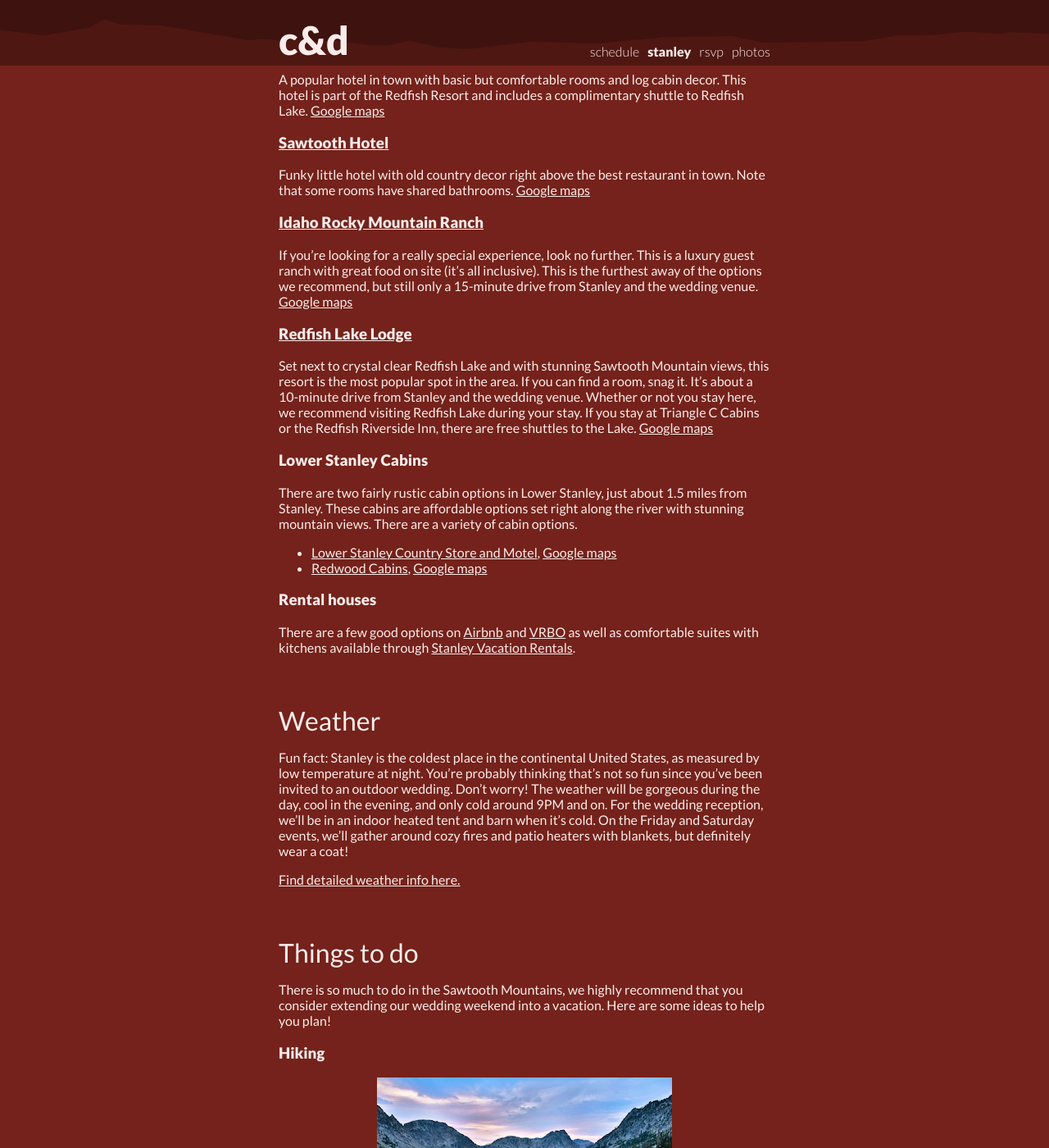
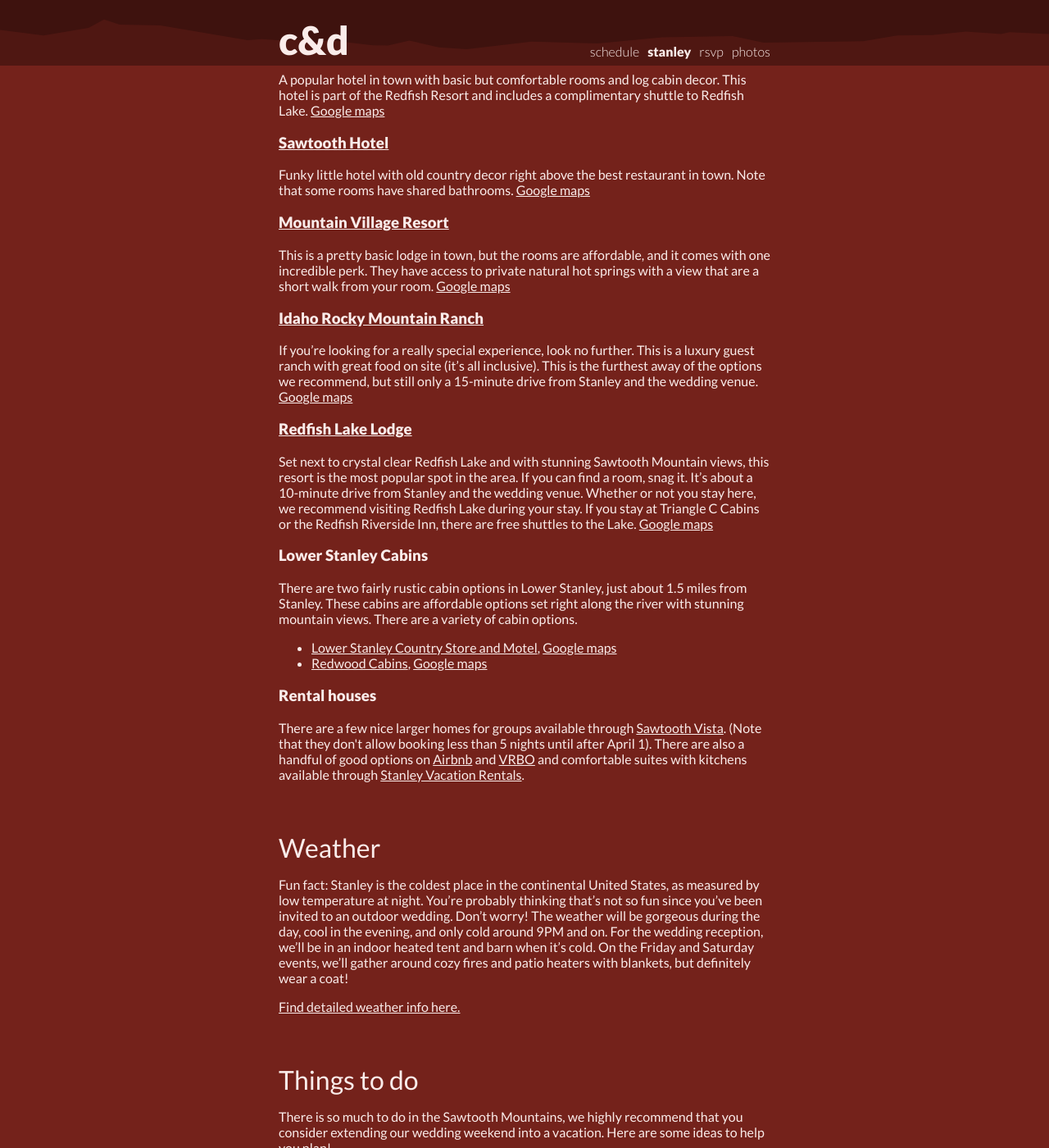
Before and after one commit to dproctor/wedding-website, a Jekyll site: the page built from stanley.md, in a window 1280 px wide and 1400 px high, scrolled down 2060 px. Shown: the whole window at 82% size. Built offline with Jekyll 4.4.1, drawn with Linux system fonts in a browser that asks for light colours.

Commit message:
Added Mountain Village Resort and Sawtooth Vista Rentals

```diff
--- a/stanley.md
+++ b/stanley.md
@@ -87,6 +87,10 @@ A popular hotel in town with basic but comfortable rooms and log cabin decor. Th
 Funky little hotel with old country decor right above the best restaurant in town. Note that some rooms have shared bathrooms.
 <a href="https://goo.gl/maps/cLRjQ67h5Ct7HS6ZA">Google maps</a>
 
+<h3><a name="mountain-village" id="mountain village"   href="https://www.mountainvillage.com/">Mountain Village Resort</a></h3>
+This is a pretty basic lodge in town, but the rooms are affordable, and it comes with one incredible perk. They have access to private natural hot springs with a view that are a short walk from your room.
+<a href="https://goo.gl/maps/cLRjQ67h5Ct7HS6ZA">Google maps</a>
+
 <h3><a name="idaho-rocky-mountain-ranch" id="idaho-rocky-mountain-ranch"   href="https://idahorocky.com/">Idaho Rocky Mountain Ranch</a></h3>
 If you're looking for a really special experience, look no further. This is a luxury guest ranch with great food on site (it's all inclusive). This is the furthest away of the options we recommend, but still only a 15-minute drive from Stanley and the wedding venue.
 <a href="https://goo.gl/maps/QKUSR5TcyHyfjoCd6">Google maps</a>
@@ -104,9 +108,8 @@ There are two fairly rustic cabin options in Lower Stanley, just about 1.5 miles
 </ul>
 
 <h3><a name="rental-houses" id="rental-houses"> Rental houses</a></h3>
-There are a few good options on <a
-href="https://www.airbnb.com/">Airbnb</a> and <a
-href="https://www.vrbo.com/">VRBO</a> as well as comfortable suites with kitchens available through <a href="http://stanleyvacationrentals.com/">Stanley Vacation Rentals</a>.
+There are a few nice larger homes for groups available through <a href="http://www.sawtoothvista.com/">Sawtooth Vista</a>. (Note that they don't allow booking less than 5 nights until after April 1). There are also a handful of good options on <a
+href="https://www.airbnb.com/">Airbnb</a> and <a href="https://www.vrbo.com/">VRBO</a> and comfortable suites with kitchens available through <a href="http://stanleyvacationrentals.com/">Stanley Vacation Rentals</a>.
 
 <h2> <a class="anchor" name="weather" id="weather"></a>Weather </h2>
 <p>
```
